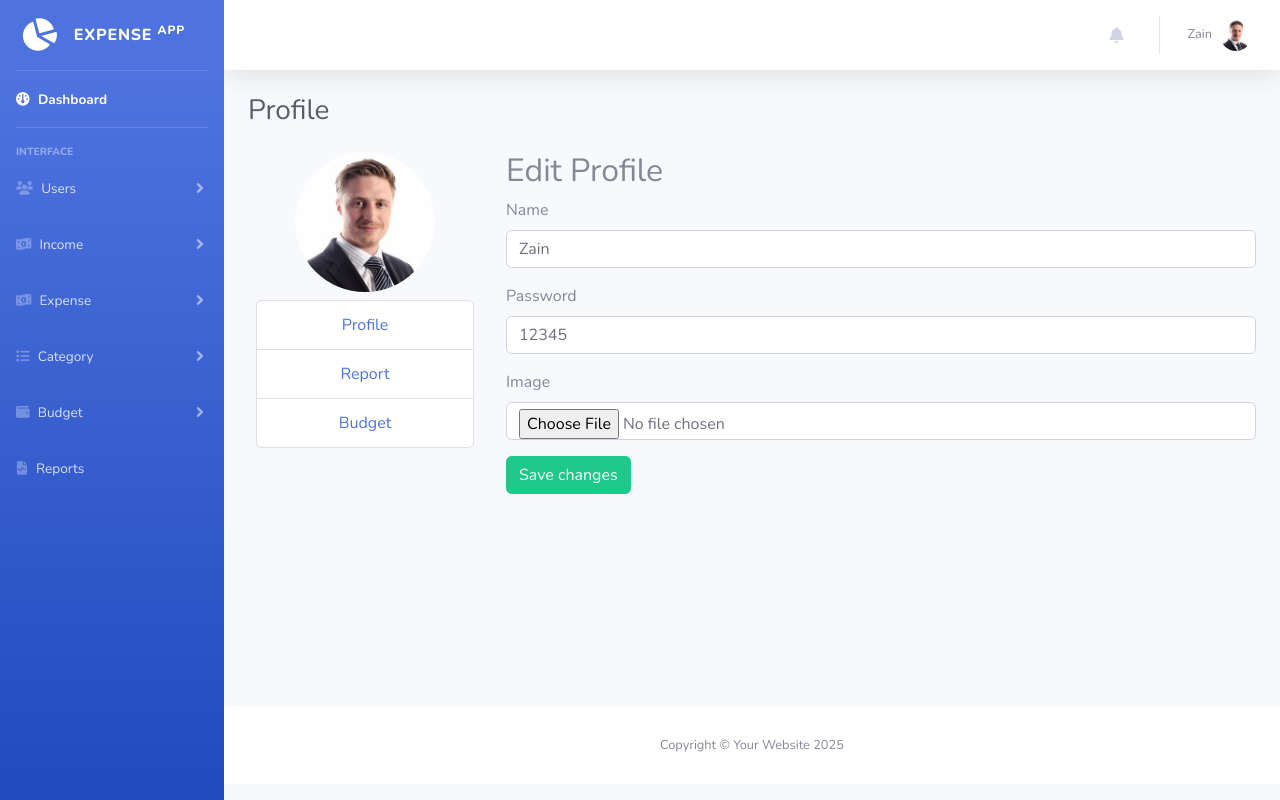
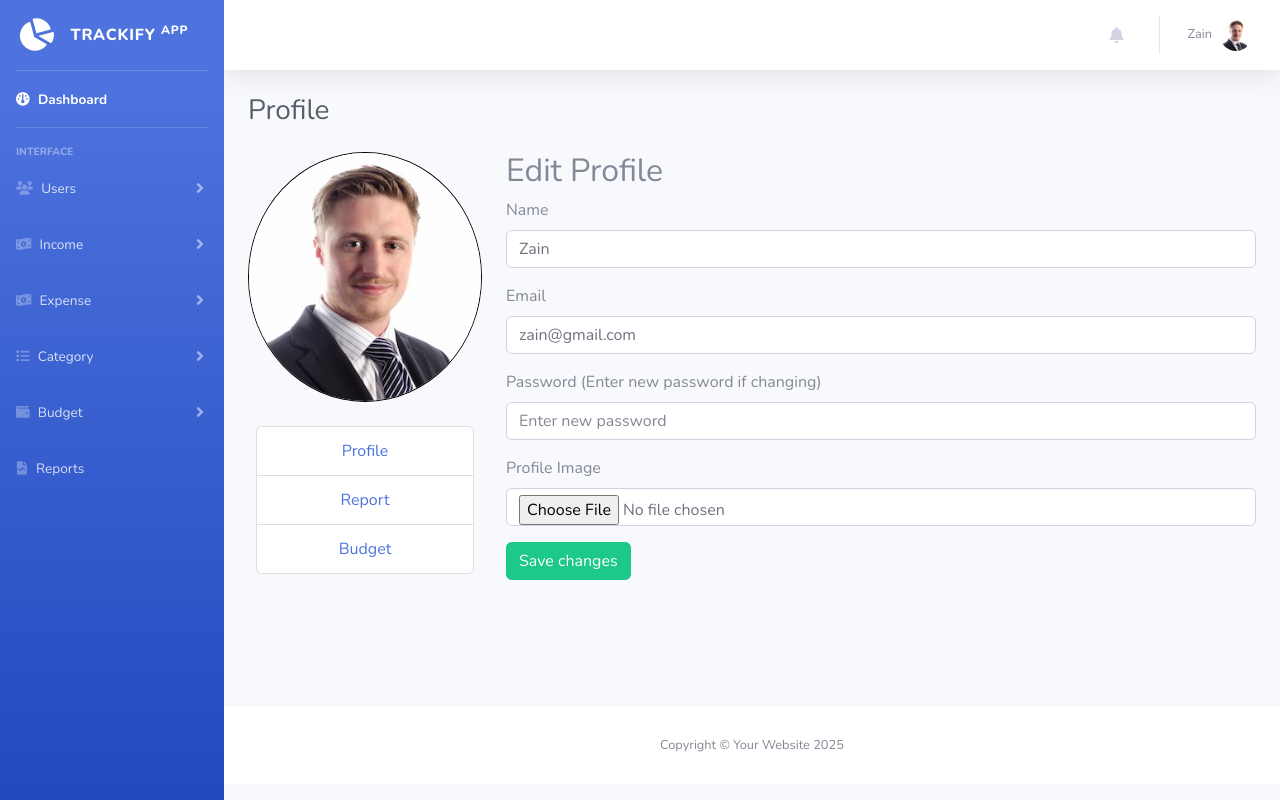
Before and after one commit to amarnaeem/expense_trackify, a PHP site: page /eme/profile.php in a window 1280 px wide. Run offline with PHP 8.4, Linux system fonts and the light colour scheme; a user stored in the database is signed in; data comes from the database, SQL or seed files in the repository; some libraries are stand-ins or nearby versions.

Commit message:
first commit

```diff
--- a/add_expense.php
+++ b/add_expense.php
@@ -91,8 +91,8 @@ include('include/top.php');
                                 $exp_receipt_name = $_FILES['ex_receipt']['name'];
                                 $exp_receipt_tmpname = $_FILES['ex_receipt']['tmp_name'];
 
-                                $exp_year = Date('m');
-                                $exp_month = Date('y');
+                                $exp_year = Date('y');
+                                $exp_month = Date('m');
 
                                 // Extract year and month from the selected date
                                 // $exp_year = date('y', strtotime($exp_date));
--- a/include/index_expense_section.php
+++ b/include/index_expense_section.php
@@ -111,6 +111,8 @@
                 $ary_total_expense = mysqli_fetch_array($run_total_expense);
 
                 $total_exp = $ary_total_expense['SUM(expense_amount)'];
+                // $total_exp = 300000;
+
 
                 // Select budget
                 $select_budget = "select sum(budget_amount) from budget where category_id='$cat_id' and user_id='$db_user_id'";
@@ -123,7 +125,9 @@
                 if ($total_budget > 0) {
                     $budget_data_available = true;
                     $percentage = $total_exp / $total_budget * 100;
-                    $round_percentage = number_format($percentage, 1);
+
+// $round_percentage = number_format($percentage, 1);
+$round_percentage = number_format($percentage, 1) > 100 ? 101 : number_format($percentage, 1);
             ?>
 
                     <h4 class="small font-weight-bold"><?php echo $cat_name; ?>
--- a/include/sidebar.php
+++ b/include/sidebar.php
@@ -6,7 +6,7 @@
     <div class="sidebar-brand-icon rotate-n-15">
     <i class="fas fa-chart-pie"></i>
     </div>
-    <div class="sidebar-brand-text mx-3">Expense <sup>APP</sup></div>
+    <div class="sidebar-brand-text mx-3">Trackify <sup>APP</sup></div>
 </a>
 
 <!-- Divider -->
--- a/include/top.php
+++ b/include/top.php
@@ -19,6 +19,7 @@ else
 
    $db_user_id=$ary_user['user_id'];
    $db_user_name=$ary_user['user_name'];
+   $db_user_email=$ary_user['user_email'];
    $bd_user_password= $ary_user['user_pass'];
    $db_user_pic=$ary_user['user_image'];
 }
@@ -40,7 +41,7 @@ else
 
     <link rel="icon" href="logo.png" type="image/x-icon">
 
-    <title>expense manegement system</title>
+    <title>Trakify</title>
 
     <!-- Custom fonts for this template-->
     <link href="vendor/fontawesome-free/css/all.min.css" rel="stylesheet" type="text/css">
--- a/include/topbar.php
+++ b/include/topbar.php
@@ -167,10 +167,10 @@
                 <i class="fas fa-user fa-sm fa-fw mr-2 text-gray-400"></i>
                 Profile
             </a>
-            <a class="dropdown-item" href="profile.php">
+            <!-- <a class="dropdown-item" href="profile.php">
                 <i class="fas fa-cogs fa-sm fa-fw mr-2 text-gray-400"></i>
                 Settings
-            </a>
+            </a> -->
 
             <div class="dropdown-divider"></div>
             <a class="dropdown-item" href="#" data-toggle="modal" data-target="#logoutModal">
--- a/profile.php
+++ b/profile.php
@@ -1,4 +1,38 @@
-<?php include('include/top.php')?>
+<?php
+
+ob_start(); // Start output buffering
+include('include/top.php');
+?>
+
+<style>
+    /* Profile Image Styles */
+    .profile-img-container {
+        width: 100%;
+        display: flex;
+        justify-content: center;
+    }
+
+    .profile-img {
+        width: 250px;
+        height: 250px;
+        border-radius: 50%;
+        overflow: hidden;
+        border: 1px solid #000;
+    }
+
+    .profile-img img {
+        width: 100%;
+        height: 100%;
+        object-fit: cover;
+    }
+
+    @media (max-width: 576px) {
+        .profile-img {
+            width: 150px;
+            height: 150px;
+        }
+    }
+</style>
 
 </head>
 
@@ -8,9 +42,7 @@
     <div id="wrapper">
 
         <!-- Sidebar -->
-
-        <?php include('include/sidebar.php')?>
-
+        <?php include('include/sidebar.php'); ?>
         <!-- End of Sidebar -->
 
         <!-- Content Wrapper -->
@@ -20,151 +52,146 @@
             <div id="content">
 
                 <!-- Topbar -->
-
-                <?php include('include/topbar.php')?>
+                <?php include('include/topbar.php'); ?>
                 <!-- End of Topbar -->
 
                 <!-- Begin Page Content -->
                 <div class="container-fluid">
 
-                                                       <!-- 1st coloumn -->
+                    <!-- 1st column -->
                     <h1 class="h3 mb-4 text-gray-800">Profile</h1>
                     <div class="row">
                         <div class="col-md-3 text-center">
-                            <img src="upload/<?php echo $db_user_pic?>" style="width:60%; border-radius:50%;" >
+                            <div class="profile-img-container">
+                                <div class="profile-img">
+                                    <img id="profileImage" src="upload/<?php echo $db_user_pic; ?>" alt="Profile Picture">
+                                </div>
+                            </div>
 
-
-                            <ul class="list-group p-2">
+                            <ul class="list-group p-2 mt-3">
                                 <a href="profile.php" class="list-group-item">Profile</a>
                                 <a href="report.php" class="list-group-item">Report</a>
                                 <a href="budget.php" class="list-group-item">Budget</a>
                             </ul>
                         </div>
-                                                          <!--2nd coloumn -->
+
+                        <!-- 2nd column -->
                         <div class="col-md-9">
-
                             <h2>Edit Profile</h2>
 
                             <form action="" method="post" enctype="multipart/form-data">
                                 <div class="form-group">
                                     <label>Name</label>
-							<input type="text" name="user_name" value="<?php echo $db_user_name;?>" class="form-control"  />
+                                    <input type="text" name="user_name" value="<?php echo $db_user_name; ?>" class="form-control" />
                                 </div>
 
                                 <div class="form-group">
-							<label>Password</label>
-							<input type="text" class="form-control" value="<?php echo $bd_user_password;?>" name="user_password" required  />
+                                    <label>Email</label>
+                                    <input type="email" name="user_email" value="<?php echo $db_user_email; ?>" class="form-control" required />
                                 </div>
 
                                 <div class="form-group">
-							<label>Image</label>
-							<input type="file" class="form-control" name="user_image" />
+                                    <label>Password (Enter new password if changing)</label>
+                                    <input type="password" name="user_password" class="form-control" placeholder="Enter new password" />
                                 </div>
 
+                                <div class="form-group">
+                                    <label>Profile Image</label>
+                                    <input type="file" class="form-control" name="user_image" id="user_image" />
+                                </div>
 
                                 <div class="form-group">
                                     <input type="submit" class="btn btn-success" value="Save changes" name="insert_btn" />
                                 </div>
-
                             </form>
 
-                            <!-- pick form values to update -->
+                            <!-- Display success message -->
+                            <?php
+                            if (isset($_SESSION['success_message'])) {
+                                echo "<div class='alert alert-success'>" . $_SESSION['success_message'] . "</div>";
+                                unset($_SESSION['success_message']); // Clear the success message after displaying
+                            }
+                            ?>
 
+                            <!-- Process form data to update user details -->
                             <?php
-                   if(isset($_POST['insert_btn']))
+                            if (isset($_POST['insert_btn'])) {
+                                $edit_name = $_POST['user_name'];
+                                $edit_email = $_POST['user_email'];
 
-                    {
-                        $edit_name=$_POST['user_name'];
-                        $edit_password=$_POST['user_password'];
-                        $edit_img=$_FILES['user_image']['name'];
-                        $edit_tmp_nmae=$_FILES['user_image']['tmp_name'];
-
-
-
-
-
-
-                     // if img is not update(mean it is empty )then store last updated img
-                      if(empty($edit_img))
-                      {
-                        $edit_img=$db_user_pic;
+                                // Only update password if entered
+                                if (!empty($_POST['user_password'])) {
+                                    $edit_password = password_hash($_POST['user_password'], PASSWORD_DEFAULT);
+                                    $update_password_query = ", user_pass='$edit_password'";
+                                } else {
+                                    $update_password_query = '';  // Don't update password if it's not provided
                                 }
 
+                                $edit_img = $_FILES['user_image']['name'];
+                                $edit_tmp_name = $_FILES['user_image']['tmp_name'];
 
+                                // If a new image is selected, save it
+                                if (!empty($edit_img)) {
+                                    $image_extension = pathinfo($edit_img, PATHINFO_EXTENSION);
+                                    $image_name = uniqid() . '.' . $image_extension; // Make the image name unique
+                                    $image_path = "upload/" . $image_name;
 
-
-
-                      $update_user = "update user set user_name='$edit_name',user_pass='$edit_password', user_image='$edit_img' where user_id=' $db_user_id'";
-                       $run_update=mysqli_query($conn,$update_user);
-                       if($run_update)
-                       {
-                        echo "<div class='alert alert-success'>user data updated succesfully</div>";
-                        move_uploaded_file( $edit_tmp_nmae,"upload/$edit_img");
+                                    // Move uploaded image to the desired folder
+                                    if (move_uploaded_file($edit_tmp_name, $image_path)) {
+                                        $edit_img = $image_name;  // Use the new image name
+                                    } else {
+                                        echo "<div class='alert alert-danger'>Error uploading image</div>";
+                                        exit;
                                     }
-                       else{
-                        echo "<div class='alert alert-danger'>error to update</div>";
+                                } else {
+                                    // If no new image is selected, keep the old image
+                                    $edit_img = $db_user_pic;
                                 }
 
+                                // Update user data
+                                $update_user = "UPDATE user SET user_name='$edit_name', user_email='$edit_email' $update_password_query, user_image='$edit_img' WHERE user_id='$db_user_id'";
+                                $run_update = mysqli_query($conn, $update_user);
 
-
-
-
-
+                                if ($run_update) {
+                                    $_SESSION['success_message'] = "User data updated successfully"; // Set session message
+                                    header('Location: ' . $_SERVER['PHP_SELF']); // Redirect to refresh the page
+                                    exit(); // Ensure no further code is executed
+                                } else {
+                                    echo "<div class='alert alert-danger'>Error updating data</div>";
                                 }
-
-
+                            }
                             ?>
-
-
                         </div>
-
+                    </div>
                 </div>
                 <!-- /.container-fluid -->
-
             </div>
-            <!-- End of Main Content -->
-
-
-
+            <!-- End of Content -->
+            <?php include('include/footer.php'); ?>
         </div>
         <!-- End of Content Wrapper -->
-
-
-
-          <!-- Footer -->
-        <?php include('include/footer.php')?>
-        <!-- End of Footer -->
 
     </div>
     <!-- End of Page Wrapper -->
 
-    <!-- Scroll to Top Button -->
-    <a class="scroll-to-top rounded" href="#page-top">
-        <i class="fas fa-angle-up"></i>
-    </a>
+    <?php include('include/end.php'); ?>
 
-    <!-- Logout Modal-->
-    <div class="modal fade" id="logoutModal" tabindex="-1" role="dialog" aria-labelledby="exampleModalLabel"
-        aria-hidden="true">
-        <div class="modal-dialog" role="document">
-            <div class="modal-content">
-                <div class="modal-header">
-                    <h5 class="modal-title" id="exampleModalLabel">Ready to Leave?</h5>
-                    <button class="close" type="button" data-dismiss="modal" aria-label="Close">
-                        <span aria-hidden="true">×</span>
-                    </button>
-                </div>
-                <div class="modal-body">Select "Logout" below if you are ready to end your current session.</div>
-                <div class="modal-footer">
-                    <button class="btn btn-secondary" type="button" data-dismiss="modal">Cancel</button>
-                    <a class="btn btn-primary" href="login.php">Logout</a>
-                </div>
-            </div>
-        </div>
-    </div>
+    <script>
+        document.getElementById('user_image').addEventListener('change', function(event) {
+            const file = event.target.files[0];
+            if (file) {
+                const reader = new FileReader();
+                reader.onload = function(e) {
+                    // Update the profile image container with the new image
+                    document.getElementById('profileImage').src = e.target.result;
+                };
+                reader.readAsDataURL(file);
+            }
+        });
+    </script>
 
+</body>
 
-
-   <!-- all cdns-->
-
-   <?php include('include/end.php') ?>
+<?php
+ob_end_flush(); // Send the buffered output to the browser
+?>
--- a/utilities-color.html
+++ b/utilities-color.html
@@ -491,7 +491,7 @@
                 <div class="modal-body">Select "Logout" below if you are ready to end your current session.</div>
                 <div class="modal-footer">
                     <button class="btn btn-secondary" type="button" data-dismiss="modal">Cancel</button>
-                    <a class="btn btn-primary" href="login.html">Logout</a>
+                    <a class="btn btn-primary" href="login.php">Logout</a>
                 </div>
             </div>
         </div>
```
Also changed, not shown: upload/673fb9d212534.jpeg (added), upload/673fb9ee4f81a.jpeg (added), upload/673fb9f5d4ffa.jpeg (added), upload/673fbab512093.jpeg (added), upload/673fbac23ba4e.png (added), upload/673fbb63c9af6.png (added), upload/673fc3e336079.png (added). Lines whose indentation alone changed are shown as unchanged.
